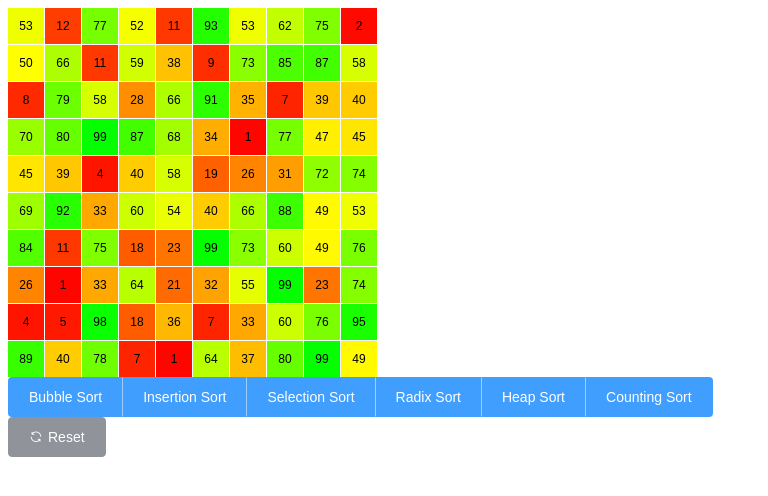
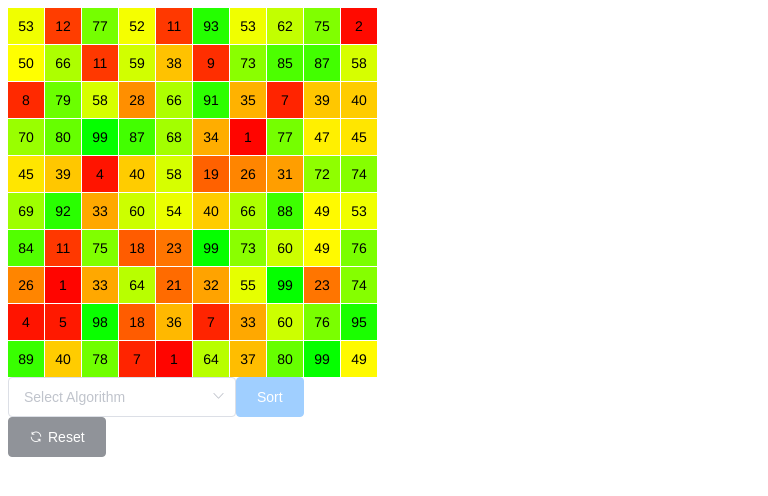
Before and after one commit to ChristopherLlewellyn/sorting-algorithm-visualiser, a Vue app in the folder sorting-algorithm-visualiser/: page /#/ in a window 1280 px wide. Shown: the top 496 px of the page, without its empty margins (0-768 px from the left). Built offline with nearby package versions, Linux system fonts and the light colour scheme.

Commit message:
Added dropdown and disabled buttons when sorting

```diff
--- a/sorting-algorithm-visualiser/src/components/GridSquare.vue
+++ b/sorting-algorithm-visualiser/src/components/GridSquare.vue
@@ -35,8 +35,6 @@ export default {
 .grid-content {
   height: 36px;
   width: 36px;
-  font-family: Arial;
-  font-size: 12px;
   text-align: center;
   vertical-align: middle;
   line-height: 36px;
--- a/sorting-algorithm-visualiser/src/views/Main.vue
+++ b/sorting-algorithm-visualiser/src/views/Main.vue
@@ -1,16 +1,18 @@
 <template>
   <div>
     <sorting-grid :numbers2dArray="gridValues"/>
-    <el-button-group>
-      <el-button type="primary" @click="bubbleSort()">Bubble Sort</el-button>
-      <el-button type="primary" @click="insertionSort()">Insertion Sort</el-button>
-      <el-button type="primary" @click="selectionSort()">Selection Sort</el-button>
-      <el-button type="primary" @click="radixSort()">Radix Sort</el-button>
-      <el-button type="primary" @click="heapSort()">Heap Sort</el-button>
-      <el-button type="primary" @click="handleCountingSort()">Counting Sort</el-button>
-    </el-button-group>
+
+    <el-select v-model="selectedAlgorithm" placeholder="Select Algorithm">
+      <el-option
+        v-for="item in options"
+        :key="item.value"
+        :label="item.label"
+        :value="item.value">
+      </el-option>
+    </el-select>
+    <el-button type="primary" :loading="sorting ? true : false" :disabled="selectedAlgorithm == null ? true : false" @click="sort()">{{ sorting ? 'Sorting' : 'Sort' }}</el-button>
     <el-row>
-      <el-button type="info" icon="el-icon-refresh" @click="newDataset()">Reset</el-button>
+      <el-button type="info" icon="el-icon-refresh" :disabled="sorting ? true : false" @click="newDataset()">Reset</el-button>
     </el-row>
   </div>
 </template>
@@ -26,6 +28,27 @@ export default {
   data: () => ({
     dataset: null,
     gridValues: null,
+    selectedAlgorithm: null,
+    sorting: false,
+    options: [{
+      value: 'bubble',
+      label: 'Bubble Sort'
+    }, {
+      value: 'insertion',
+      label: 'Insertion Sort'
+    }, {
+      value: 'selection',
+      label: 'Selection Sort'
+    }, {
+      value: 'radix',
+      label: 'Radix Sort'
+    }, {
+      value: 'heap',
+      label: 'Heap Sort'
+    }, {
+      value: 'counting',
+      label: 'Counting Sort'
+    }]
   }),
 
   created() {
@@ -40,6 +63,45 @@ export default {
   },
 
   methods: {
+    //* Sort function
+    async sort() {
+      switch(this.selectedAlgorithm) {
+        case 'bubble':
+          this.sorting = true;
+          await this.bubbleSort();
+          break;
+
+        case 'insertion':
+          this.sorting = true;
+          await this.insertionSort();
+          break;
+
+        case 'selection':
+          this.sorting = true;
+          await this.selectionSort();
+          break;
+
+        case 'radix':
+          this.sorting = true;
+          await this.radixSort();
+          break;
+
+        case 'heap':
+          this.sorting = true;
+          await this.heapSort();
+          break;
+
+        case 'counting':
+          this.sorting = true;
+          await this.handleCountingSort();
+          break;
+
+        default:
+          break;
+      }
+      this.sorting = false;
+    },
+
     //* Data preparation methods
     // Generate new dataset
     newDataset() {
@@ -259,3 +321,9 @@ export default {
   }
 }
 </script>
+
+<style>
+el-option {
+  font-family: Arial;
+}
+</style>
```
